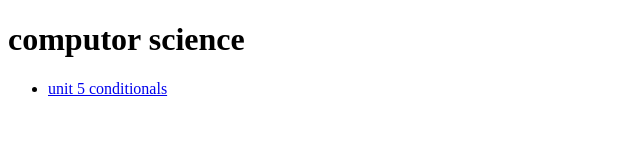
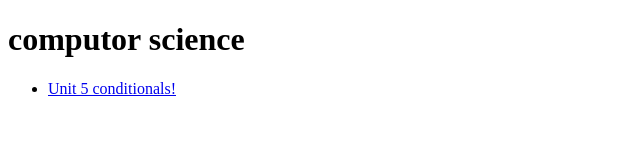
Before and after one commit to ArjunRajamony/ArjunRajamony-work.github.io, a plain HTML site: page index.html in a window 1280 px wide. Shown: the full height of the page, 0-640 px from the left. Drawn offline with Linux system fonts and the light colour scheme.

Commit message:
Update index.html

```diff
--- a/index.html
+++ b/index.html
@@ -10,7 +10,7 @@
     <h1>computor science</h1>
     <ul>
         <li>
-            <a href="unit5_conditionals">unit 5 conditionals</a>
+            <a href="/unit5_conditionals/conditionals.html">Unit 5 conditionals!</a>
         </li>
     </ul>
 </body>
```
